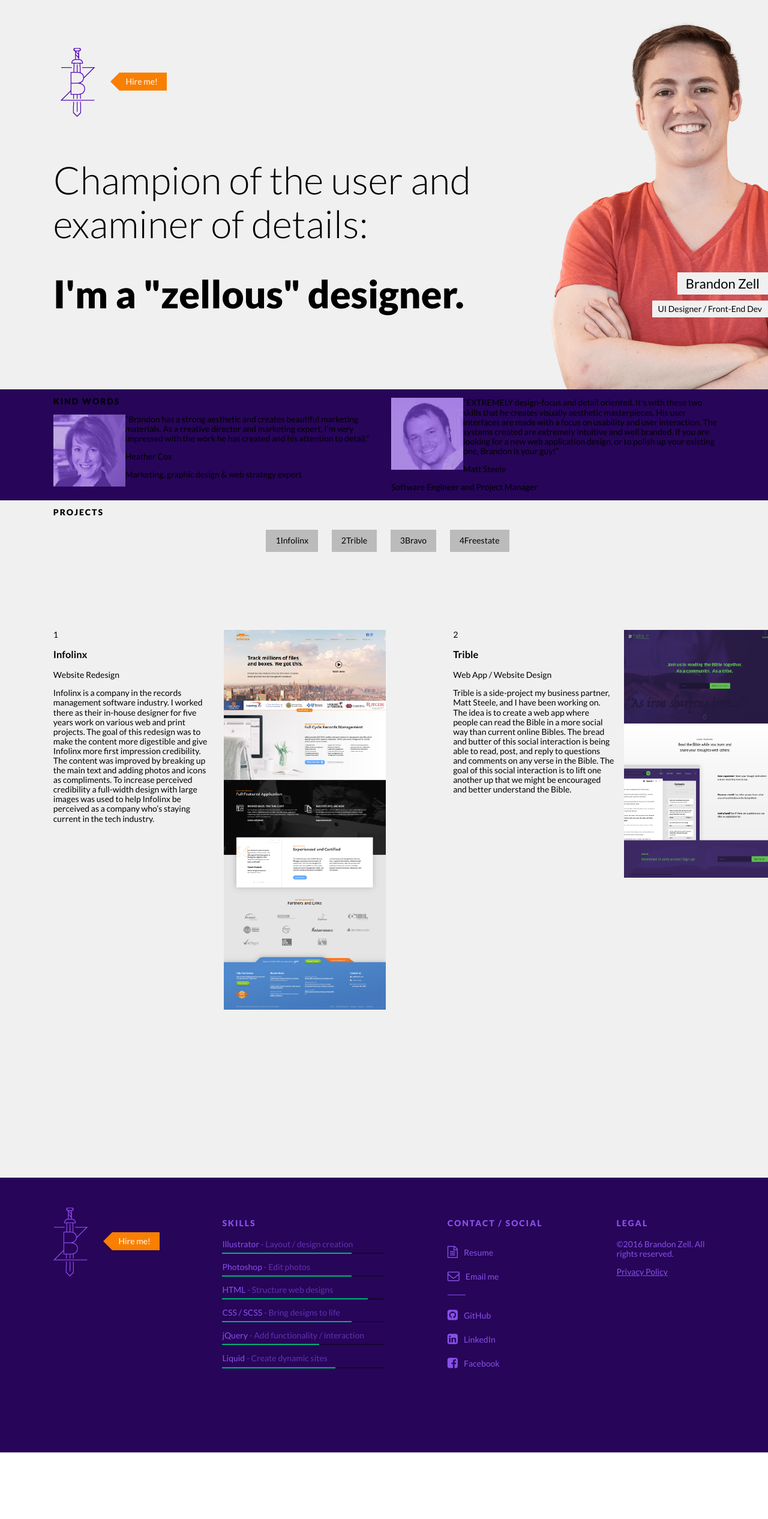
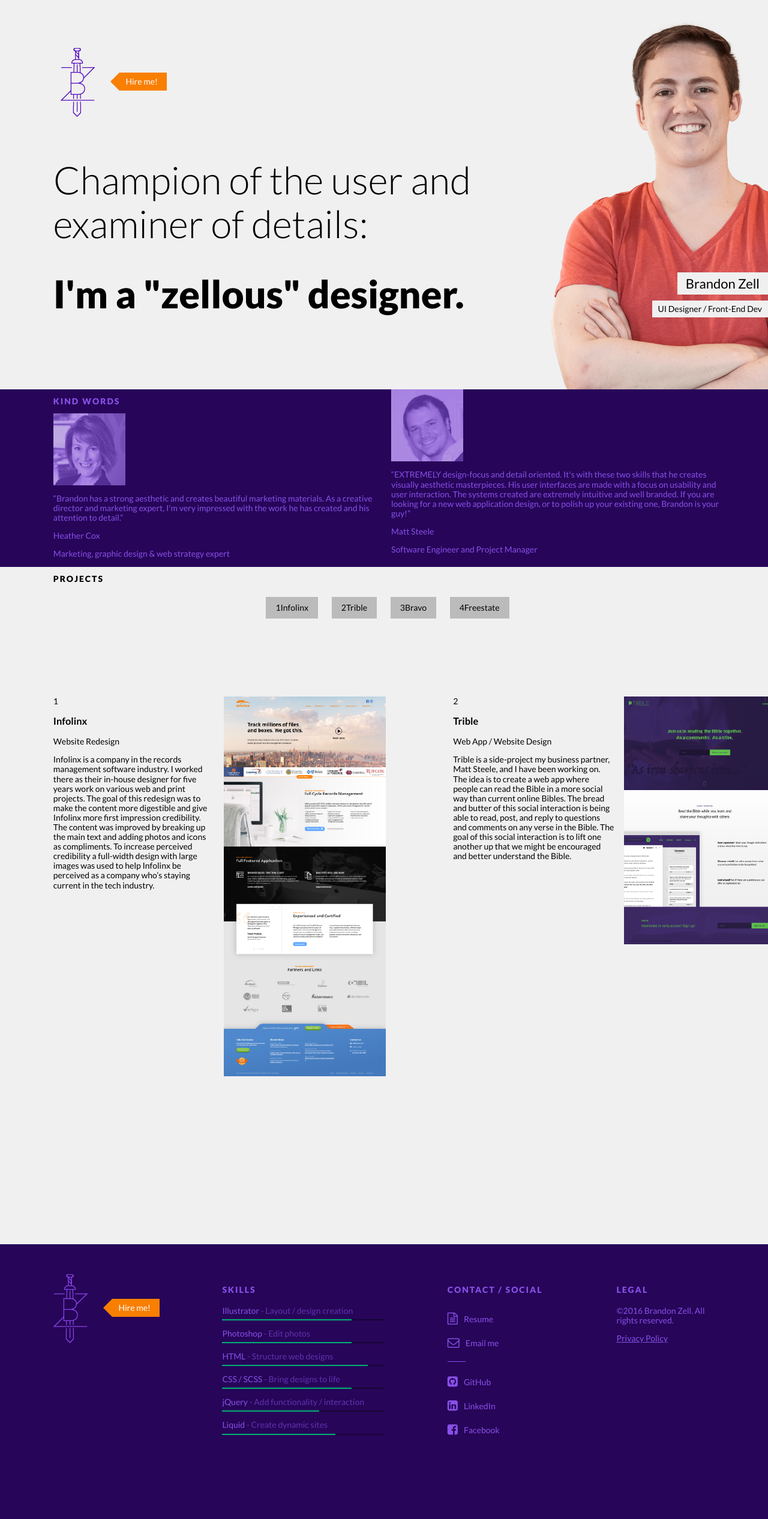
Before and after one commit to bzle/brandonz-me, a Jekyll site: the page built from index.html, in a window 1280 px wide. Shown: the whole page at 60% size. Built offline with Jekyll 4.4.1, drawn with Linux system fonts in a browser that asks for light colours; nearby versions of some CDN libraries; before the commit the page ends 2421 px from its top, so only the background shows below that.

Commit message:
Updated '/css/style.scss' via CloudCannon

```diff
--- a/css/style.scss
+++ b/css/style.scss
@@ -845,10 +845,16 @@ header {
 /*  -  -  -  -  *\
     $KIND-WORDS
 \*  -  -  -  -  */
+.kind-words-section {
+    color: $light-purple;
+}
 .referral__img {
-    float: left;
+    display: table-cell;
     width: 120px;
     height: 120px;
+}
+.referral__text {
+    display: table-cell;
 }
 .kind-words-section, footer {
     background-color: $purple;
```
